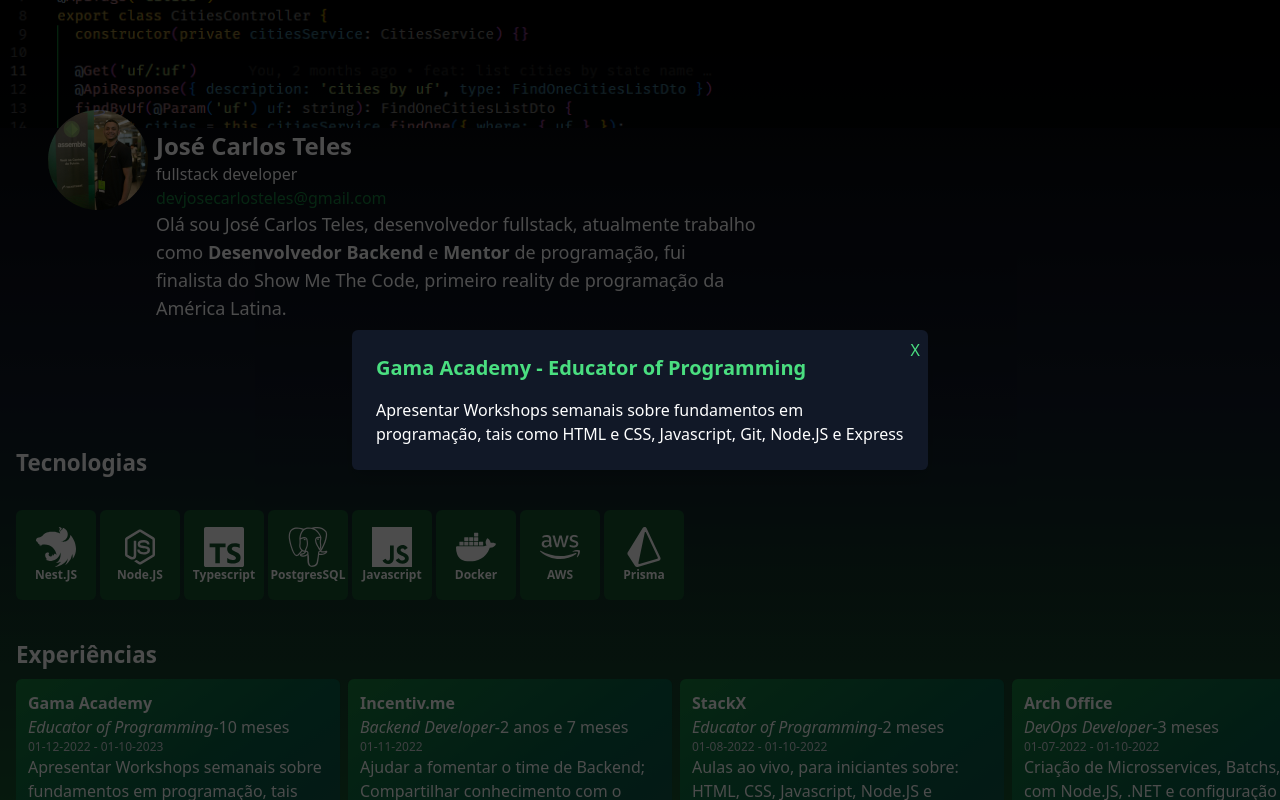
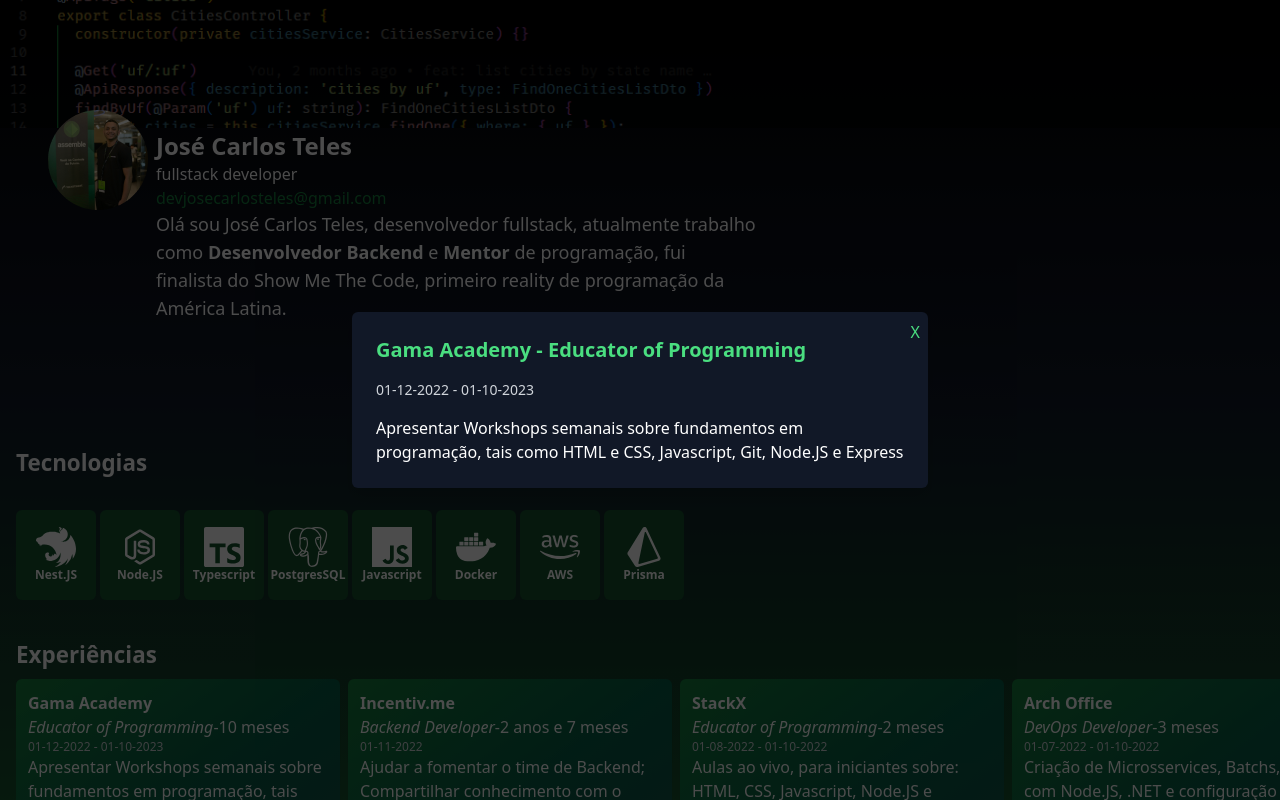
Before and after one commit to devjosecarlosteles/portfolio, a React (Vite) app: page / in a window 1280 px wide. Both pictures are taken after a click on the element 178 px from the left and 799 px from the top of the page. Built offline with nearby package versions, Linux system fonts and the light colour scheme.

Commit message:
feat(experiences): show dates in modal

```diff
--- a/src/components/ExperiencesCarousel/index.tsx
+++ b/src/components/ExperiencesCarousel/index.tsx
@@ -3,6 +3,7 @@
 import { useEffect, useRef, useState } from "react";
 import { cutStringAndAddEllipsis } from "../../core/utils/string.utils";
 import Modal from "../Modal";
+import moment from "moment";
 
 interface ExperiencesCarouselProps {
   experiences: any[];
@@ -86,6 +87,17 @@
             : ""
         }
       >
+        {selectedExperience && (
+          <div className="mb-4 text-sm text-gray-300">
+            {moment(selectedExperience.start_date, "DD/MM/YYYY").format("DD-MM-YYYY")}
+            {selectedExperience.end_date && (
+              <>
+                {" - "}
+                {moment(selectedExperience.end_date, "DD/MM/YYYY").format("DD-MM-YYYY")}
+              </>
+            )}
+          </div>
+        )}
         {selectedExperience?.description}
       </Modal>
     </>
```
